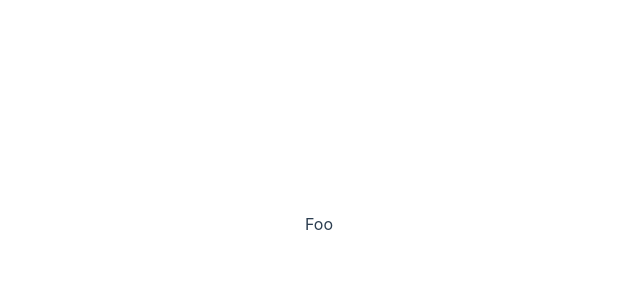
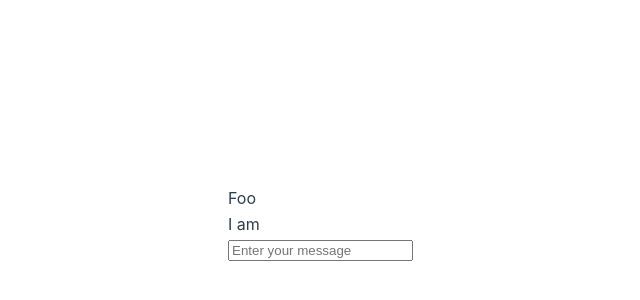
Before and after one commit to liweinan/play-vue, a Vue app: page / in a window 1280 px wide. Shown: the part 176-476 px from the top of the page, without its empty margins (227-867 px from the left). Built offline with nearby package versions, Linux system fonts and the light colour scheme.

Commit message:
add func

```diff
--- a/src/App.vue
+++ b/src/App.vue
@@ -25,66 +25,66 @@ import Foo from './Foo.vue'
 <!--  <RouterView />-->
 </template>
 
-<style scoped>
-header {
-  line-height: 1.5;
-  max-height: 100vh;
-}
+<!--<style scoped>-->
+<!--header {-->
+<!--  line-height: 1.5;-->
+<!--  max-height: 100vh;-->
+<!--}-->
 
-.logo {
-  display: block;
-  margin: 0 auto 2rem;
-}
+<!--.logo {-->
+<!--  display: block;-->
+<!--  margin: 0 auto 2rem;-->
+<!--}-->
 
-nav {
-  width: 100%;
-  font-size: 12px;
-  text-align: center;
-  margin-top: 2rem;
-}
+<!--nav {-->
+<!--  width: 100%;-->
+<!--  font-size: 12px;-->
+<!--  text-align: center;-->
+<!--  margin-top: 2rem;-->
+<!--}-->
 
-nav a.router-link-exact-active {
-  color: var(--color-text);
-}
+<!--nav a.router-link-exact-active {-->
+<!--  color: var(&#45;&#45;color-text);-->
+<!--}-->
 
-nav a.router-link-exact-active:hover {
-  background-color: transparent;
-}
+<!--nav a.router-link-exact-active:hover {-->
+<!--  background-color: transparent;-->
+<!--}-->
 
-nav a {
-  display: inline-block;
-  padding: 0 1rem;
-  border-left: 1px solid var(--color-border);
-}
+<!--nav a {-->
+<!--  display: inline-block;-->
+<!--  padding: 0 1rem;-->
+<!--  border-left: 1px solid var(&#45;&#45;color-border);-->
+<!--}-->
 
-nav a:first-of-type {
-  border: 0;
-}
+<!--nav a:first-of-type {-->
+<!--  border: 0;-->
+<!--}-->
 
-@media (min-width: 1024px) {
-  header {
-    display: flex;
-    place-items: center;
-    padding-right: calc(var(--section-gap) / 2);
-  }
+<!--@media (min-width: 1024px) {-->
+<!--  header {-->
+<!--    display: flex;-->
+<!--    place-items: center;-->
+<!--    padding-right: calc(var(&#45;&#45;section-gap) / 2);-->
+<!--  }-->
 
-  .logo {
-    margin: 0 2rem 0 0;
-  }
+<!--  .logo {-->
+<!--    margin: 0 2rem 0 0;-->
+<!--  }-->
 
-  header .wrapper {
-    display: flex;
-    place-items: flex-start;
-    flex-wrap: wrap;
-  }
+<!--  header .wrapper {-->
+<!--    display: flex;-->
+<!--    place-items: flex-start;-->
+<!--    flex-wrap: wrap;-->
+<!--  }-->
 
-  nav {
-    text-align: left;
-    margin-left: -1rem;
-    font-size: 1rem;
+<!--  nav {-->
+<!--    text-align: left;-->
+<!--    margin-left: -1rem;-->
+<!--    font-size: 1rem;-->
 
-    padding: 1rem 0;
-    margin-top: 1rem;
-  }
-}
-</style>
+<!--    padding: 1rem 0;-->
+<!--    margin-top: 1rem;-->
+<!--  }-->
+<!--}-->
+<!--</style>-->
--- a/src/Foo.vue
+++ b/src/Foo.vue
@@ -1,9 +1,22 @@
 <template>
   <h2 class="heading">Foo</h2>
+  <h2 class="heading">I am {{reverseMessage(message)}}</h2>
+  <input v-model="message" type="text" placeholder="Enter your message"/>
 </template>
 <script lang="ts">
+
 export default {
   name: 'Foo',
+  data() {
+    return {
+      message: '',
+    };
+  },
+  methods: {
+    reverseMessage(message: string): string {
+      return message.split('').reverse().join('')
+    },
+  },
 };
 </script>
 <style>
```
